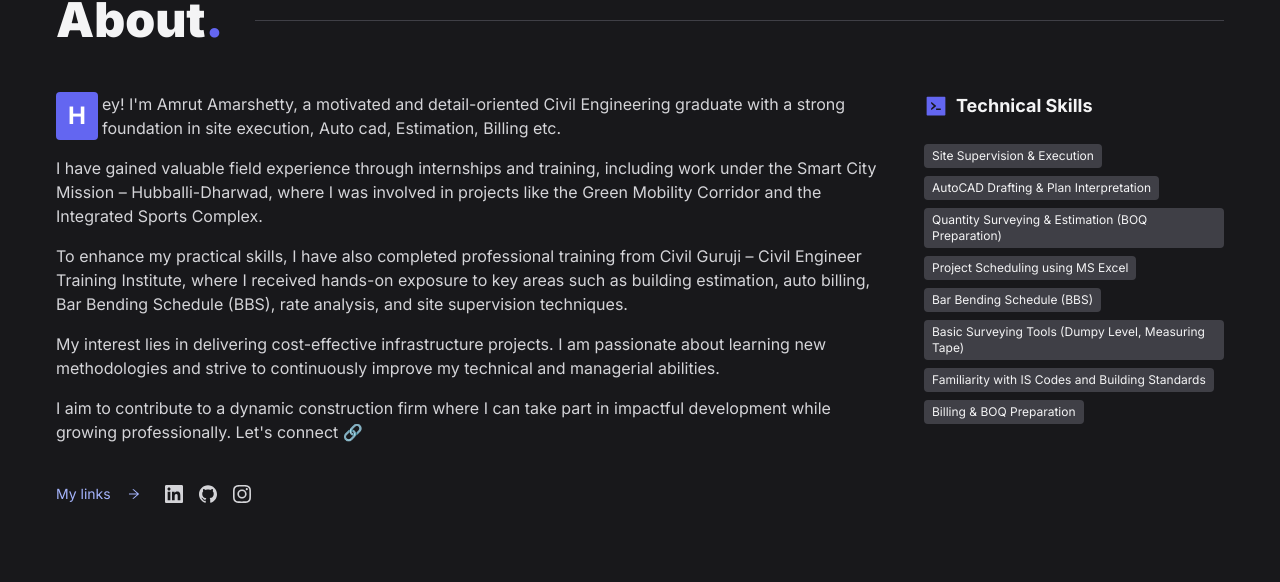
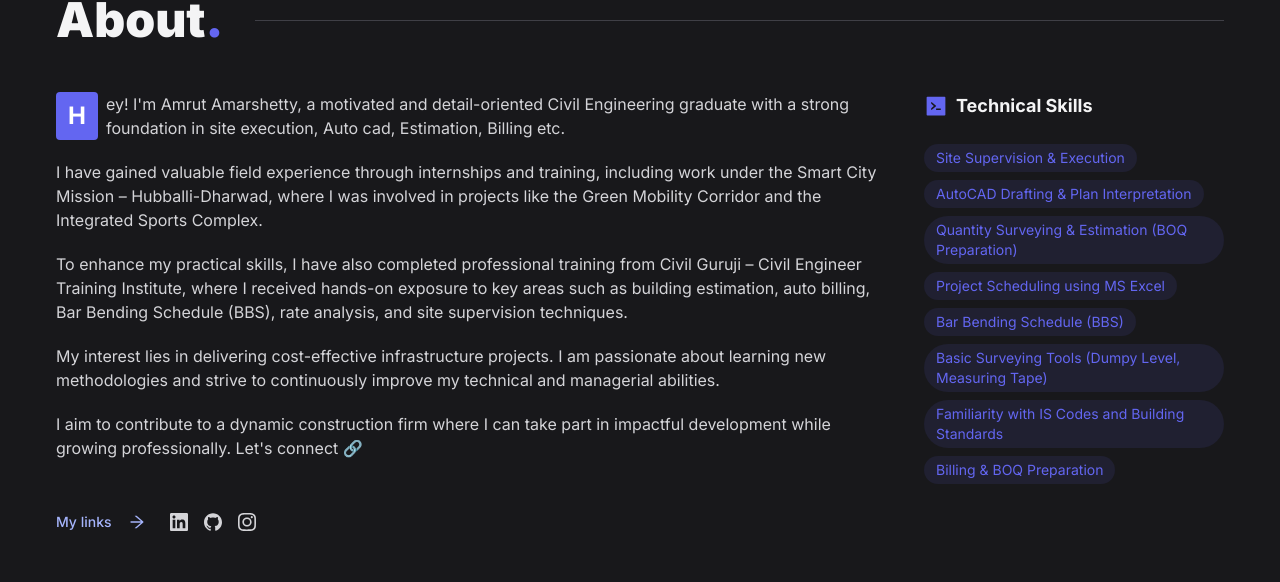
Before and after one commit to AmrutAmarsheety/New-Portfolio, a Next.js app: page / in a window 1280 px wide. Shown: the part 888-1470 px from the top of the page. Built offline with nearby package versions, Linux system fonts and the light colour scheme.

Commit message:
updated data

```diff
--- a/src/components/about/About.tsx
+++ b/src/components/about/About.tsx
@@ -9,10 +9,10 @@ export const About = () => {
     <section id="about" className="section-wrapper px-4 sm:px-6">
       <SectionHeader title="About" dir="l" />
       <div className="grid grid-cols-1 md:grid-cols-[1fr_300px] gap-6 sm:gap-8">
-        <div className="space-y-3 sm:space-y-4">
+        <div className="space-y-4 sm:space-y-5">
           <Reveal>
             <p className="leading-relaxed text-zinc-300 text-sm sm:text-base">
-              <span className="bg-indigo-500 text-white py-1 sm:py-2 px-2 sm:px-3 rounded font-bold mr-1 float-left text-xl sm:text-2xl">
+              <span className="bg-indigo-500 text-white py-1.5 sm:py-2 px-2.5 sm:px-3 rounded font-bold mr-2 float-left text-xl sm:text-2xl">
                 H
               </span>
               ey! I&apos;m Amrut Amarshetty, a motivated and detail-oriented Civil Engineering graduate with a strong foundation in site execution, Auto cad, Estimation, Billing etc.
@@ -39,10 +39,10 @@ export const About = () => {
             </p>
           </Reveal>
           <Reveal>
-            <div className="flex flex-col sm:flex-row items-start sm:items-center gap-4 sm:gap-6 mt-6">
+            <div className="flex flex-col sm:flex-row items-start sm:items-center gap-4 sm:gap-6 mt-8">
               <div className="flex items-center gap-2 sm:gap-4 text-sm text-indigo-300">
-                <span>My links</span>
-                <AiOutlineArrowRight />
+                <span className="font-medium">My links</span>
+                <AiOutlineArrowRight className="text-base sm:text-lg" />
               </div>
               <MyLinks />
             </div>
--- a/src/components/about/Stats.tsx
+++ b/src/components/about/Stats.tsx
@@ -12,14 +12,14 @@ export const Stats = () => {
             <span className="font-bold ml-2 text-base sm:text-lg">Technical Skills</span>
           </h4>
           <div className="flex flex-wrap gap-2 mb-8 sm:mb-12">
-            <Chip>Site Supervision & Execution</Chip>
-            <Chip>AutoCAD Drafting & Plan Interpretation</Chip>
-            <Chip>Quantity Surveying & Estimation (BOQ Preparation)</Chip>
-            <Chip>Project Scheduling using MS Excel</Chip>
-            <Chip>Bar Bending Schedule (BBS)</Chip>
-            <Chip>Basic Surveying Tools (Dumpy Level, Measuring Tape)</Chip>
-            <Chip>Familiarity with IS Codes and Building Standards</Chip>
-            <Chip>Billing & BOQ Preparation</Chip>
+            <Chip className="text-xs sm:text-sm">Site Supervision & Execution</Chip>
+            <Chip className="text-xs sm:text-sm">AutoCAD Drafting & Plan Interpretation</Chip>
+            <Chip className="text-xs sm:text-sm">Quantity Surveying & Estimation (BOQ Preparation)</Chip>
+            <Chip className="text-xs sm:text-sm">Project Scheduling using MS Excel</Chip>
+            <Chip className="text-xs sm:text-sm">Bar Bending Schedule (BBS)</Chip>
+            <Chip className="text-xs sm:text-sm">Basic Surveying Tools (Dumpy Level, Measuring Tape)</Chip>
+            <Chip className="text-xs sm:text-sm">Familiarity with IS Codes and Building Standards</Chip>
+            <Chip className="text-xs sm:text-sm">Billing & BOQ Preparation</Chip>
           </div>
         </div>
       </Reveal>
--- a/src/components/util/Chip.tsx
+++ b/src/components/util/Chip.tsx
@@ -1,7 +1,14 @@
 import React from "react";
 
-export const Chip = ({ children }: { children: string }) => {
+interface Props {
+  children: string;
+  className?: string;
+}
+
+export const Chip = ({ children, className = "" }: Props) => {
   return (
-    <span className="text-xs px-2 py-1 rounded bg-zinc-700">{children}</span>
+    <span className={`inline-block px-3 py-1 text-sm bg-indigo-500/10 text-indigo-500 rounded-full ${className}`}>
+      {children}
+    </span>
   );
 };
```
